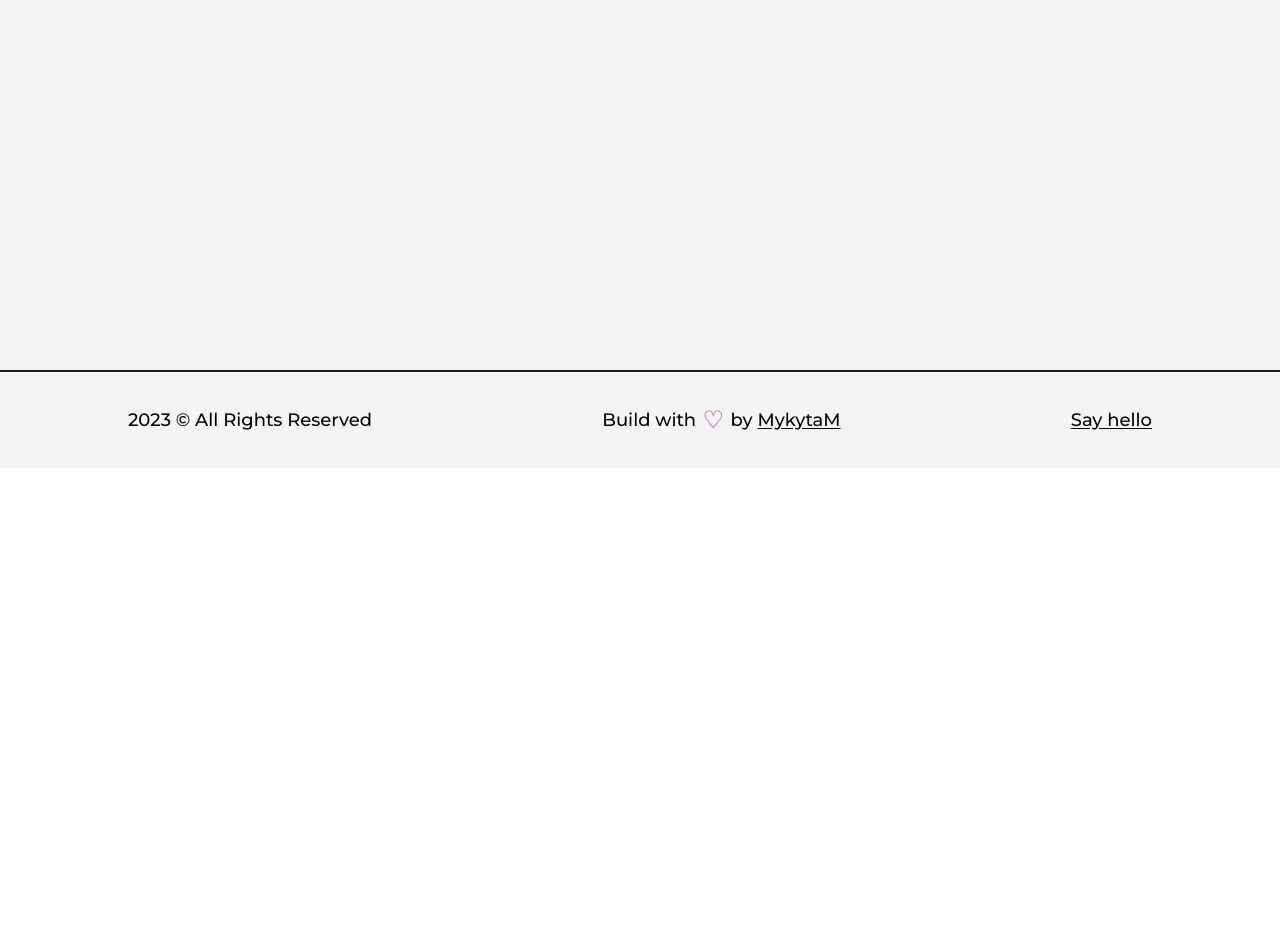
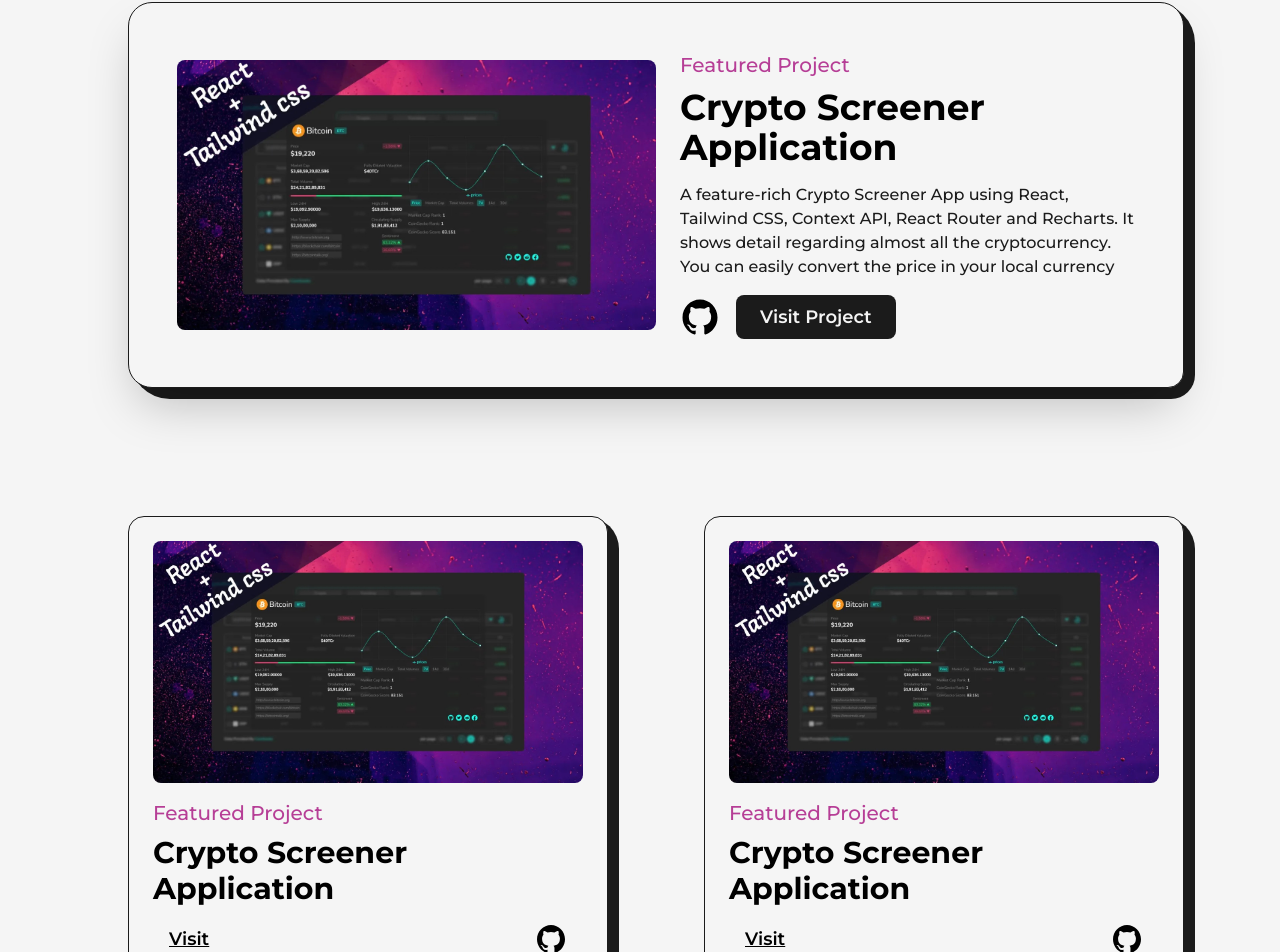
Before and after one commit to MykytaMusaiev/AdvancedPortfolio, a Next.js app: page /projects in a window 1280 px wide. Before the commit this address had no page. Shown: the part 518-1470 px from the top of the page. Before the commit the page ends 986 px from the top, so only its background shows below. Built offline with nearby package versions, Linux system fonts and the light colour scheme.

Commit message:
Project Page

```diff
--- a/src/components/Skills.js
+++ b/src/components/Skills.js
@@ -20,7 +20,7 @@
 const Skills = () => {
     return (
         <>
-            <h2 className="font-bold text-8xl w-full text-center">Skills</h2>
+            <h2 className="font-bold text-8xl mt-64 w-full text-center">Skills</h2>
             <div className="w-full h-screen relative flex items-center justify-center rounded-full bg-circularLight">
                 <Skill name="Web" x="0vw" y="0vw"/>
                 <Skill name="Web Design" x="0vw" y="-22vw"/>
--- a/src/pages/about.js
+++ b/src/pages/about.js
@@ -3,7 +3,9 @@
 import Head from 'next/head'
 import Image from 'next/image'
 import React, { useEffect, useRef } from 'react'
-import profilePic from "../../public/images/profile/developer-pic-2.jpg"
+// TODO видалити фото
+// import profilePic from "../../public/images/profile/developer-pic-2.jpg"
+import profilePic from "../../public/images/profile/optimizedProfilePic2.png"
 import { useInView, useMotionValue, useSpring } from 'framer-motion'
 import Skills from '@/components/Skills'
 import Experience from '@/components/Experience'
@@ -36,7 +38,7 @@
     return (
         <>
             <Head>
-                <title>MykytaM | about Page</title>
+                <title>MykytaM | About Page</title>
                 <meta name="description" concent="any description" />
             </Head>
             <main className='flex w-full flex-col items-center justify-center'>
--- /dev/null
+++ b/src/pages/projects.js
@@ -0,0 +1,148 @@
+import React from 'react'
+import Head from 'next/head'
+import Layout from '@/components/Layout'
+import AnimatedText from '@/components/AnimatedText'
+import Link from 'next/link'
+import Image from 'next/image'
+import { GithubIcon } from '@/components/Icons'
+import project1 from "../../public/images/projects/crypto-screener-cover-image.jpg"
+
+const FeaturedProject = ({ type, title, summary, img, link, github }) => {
+    return (
+        <article className='w-full flex items-center justify-between rounded-3xl border border-solid border-dark bg-light shadow-2xl p-12 relative rounded-br-2xl'>
+            <div className='absolute top-0 -right-3 -z-10 w-[101%] h-[103%] rounded-[2.5rem] bg-dark rounded-br-3xl' />
+            <Link href={link} target="_blank" className='w-1/2 cursor-pointer overflow-hidden rounded-lg'>
+                <Image src={img} alt={title} className='w-full h-auto' />
+            </Link>
+            <div className='w-1/2 flex flex-col items-start justify-between pl-6'>
+                <span className='text-primary font-medium text-xl'>{type}</span>
+                <Link href={link} target="_blank" className="hover:underline underline-offset-2">
+                    <h2 className='my-2 w-full text-left text-4xl font-bold'>{title}</h2>
+                </Link>
+                <p className='my-2 font-medium text-dark'>{summary}</p>
+                <div className='mt-2 flex items-center'>
+                    <Link href={github} target="_blank" className='w-10'><GithubIcon /></Link>
+                    <Link href={github} target="_blank" className='ml-4 rounded-lg bg-dark text-light p-2 px-6 text-lg font-semibold'>Visit Project</Link>
+                </div>
+            </div>
+        </article>
+    )
+}
+
+const Project = ({ title, type, img, link, github }) => {
+    return (
+        <article className='w-full flex flex-col items-center justify-center rounded-2xl border border-solid border-dark bg-light p-6 relative'>
+            <div className='absolute top-0 -right-3 -z-10 w-[101%] h-[103%] rounded-[2rem] bg-dark rounded-br-3xl' />
+            <Link href={link} target="_blank" className='w-full cursor-pointer overflow-hidden rounded-lg'>
+                <Image src={img} alt={title} className='w-full h-auto' />
+            </Link>
+            <div className='w-full flex flex-col items-start justify-between mt-4'>
+                <span className='text-primary font-medium text-xl'>{type}</span>
+                <Link href={link} target="_blank" className="hover:underline underline-offset-2">
+                    <h2 className='my-2 w-full text-left text-3xl font-bold'>{title}</h2>
+                </Link>
+                <div className='mt-2 w-full flex items-center justify-between'>
+                    {/* TODO погратись з маржіном кнопок, доки не стане ок очам */}
+                    <Link href={github} target="_blank" className='ml-4 rounded-lg text-lg font-semibold underline'>Visit</Link>
+                    <Link href={github} target="_blank" className='mr-4 w-8'><GithubIcon /></Link>
+                </div>
+            </div>
+
+        </article>
+    )
+}
+
+const projects = () => {
+    return (
+        <>
+            {/* TODO додати окрему сторінку для лендінгів? */}
+            <Head>
+                <title>MykytaM | Projects Page</title>
+                <meta name="description" concent="any description" />
+            </Head>
+            <main className='w-full mb-16 flex flex-col items-center justify-center'>
+                <Layout className='pt-16'>
+                    <AnimatedText text="Imagination Trumps Knowledge!" className='mb-16' />
+
+                    <div className='grid grid-cols-12 gap-24 gap-y-32'>
+                        <div className='col-span-12'>
+                            <FeaturedProject
+                                title="Crypto Screener Application"
+                                summary="A feature-rich Crypto Screener App using React, Tailwind CSS, Context API, React Router and Recharts.
+It shows detail regarding almost all the cryptocurrency. You can easily convert the price in your
+local currency"
+                                link="/"
+                                github="/"
+                                type="Featured Project"
+                                img={project1}
+                            />
+                        </div>
+                        <div className='col-span-6'>
+                        <Project
+                                title="Crypto Screener Application"
+                                summary="A feature-rich Crypto Screener App using React, Tailwind CSS, Context API, React Router and Recharts.
+It shows detail regarding almost all the cryptocurrency. You can easily convert the price in your
+local currency"
+                                link="/"
+                                github="/"
+                                type="Featured Project"
+                                img={project1}
+                            />
+                        </div>
+                        <div className='col-span-6'>
+                        <Project
+                                title="Crypto Screener Application"
+                                summary="A feature-rich Crypto Screener App using React, Tailwind CSS, Context API, React Router and Recharts.
+It shows detail regarding almost all the cryptocurrency. You can easily convert the price in your
+local currency"
+                                link="/"
+                                github="/"
+                                type="Featured Project"
+                                img={project1}
+                            />
+                        </div>
+                        <div className='col-span-12'>
+                        <FeaturedProject
+                                title="Crypto Screener Application"
+                                summary="A feature-rich Crypto Screener App using React, Tailwind CSS, Context API, React Router and Recharts.
+It shows detail regarding almost all the cryptocurrency. You can easily convert the price in your
+local currency"
+                                link="/"
+                                github="/"
+                                type="Featured Project"
+                                img={project1}
+                            />
+                        </div>
+                        <div className='col-span-6'>
+                        <Project
+                                title="Crypto Screener Application"
+                                summary="A feature-rich Crypto Screener App using React, Tailwind CSS, Context API, React Router and Recharts.
+It shows detail regarding almost all the cryptocurrency. You can easily convert the price in your
+local currency"
+                                link="/"
+                                github="/"
+                                type="Featured Project"
+                                img={project1}
+                            />
+                        </div>
+                        <div className='col-span-6'>
+                        <Project
+                                title="Crypto Screener Application"
+                                summary="A feature-rich Crypto Screener App using React, Tailwind CSS, Context API, React Router and Recharts.
+It shows detail regarding almost all the cryptocurrency. You can easily convert the price in your
+local currency"
+                                link="/"
+                                github="/"
+                                type="Featured Project"
+                                img={project1}
+                            />
+                        </div>
+
+                    </div>
+                </Layout>
+            </main>
+        </>
+    )
+}
+
+export default projects
```
Also changed, not shown: public/images/profile/optimizedProfilePic2.png (added).
